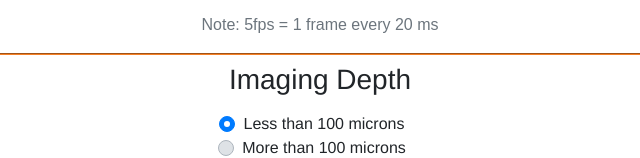
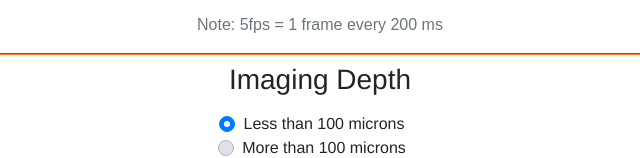
Before and after one commit to CIFstaff/CIFstaff.github.io, a website: page scopepicker.html in a window 1280 px wide. Shown: the part 648-806 px from the top of the page, 320-960 px from the left. Drawn offline with nearby package versions, Linux system fonts and the light colour scheme.

Commit message:
Update scopepicker.html

```diff
--- a/scopepicker.html
+++ b/scopepicker.html
@@ -136,7 +136,7 @@
         <input name="temp_resolution" id="temp_resolution_1" type="radio" class="custom-control-input" value="fast" aria-describedby="temp_resolutionHelpBlock">
         <label for="temp_resolution_1" class="custom-control-label">Faster than 5fps</label>
       </div>
-      <span id="temp_resolutionHelpBlock" class="form-text text-muted"><p>IF LIVE - How often will you need to take images?</p><p>Note: 5fps = 1 frame every 20 ms</p></span>
+      <span id="temp_resolutionHelpBlock" class="form-text text-muted"><p>IF LIVE - How often will you need to take images?</p><p>Note: 5fps = 1 frame every 200 ms</p></span>
     </div>
   </div>
   <hr>
```
